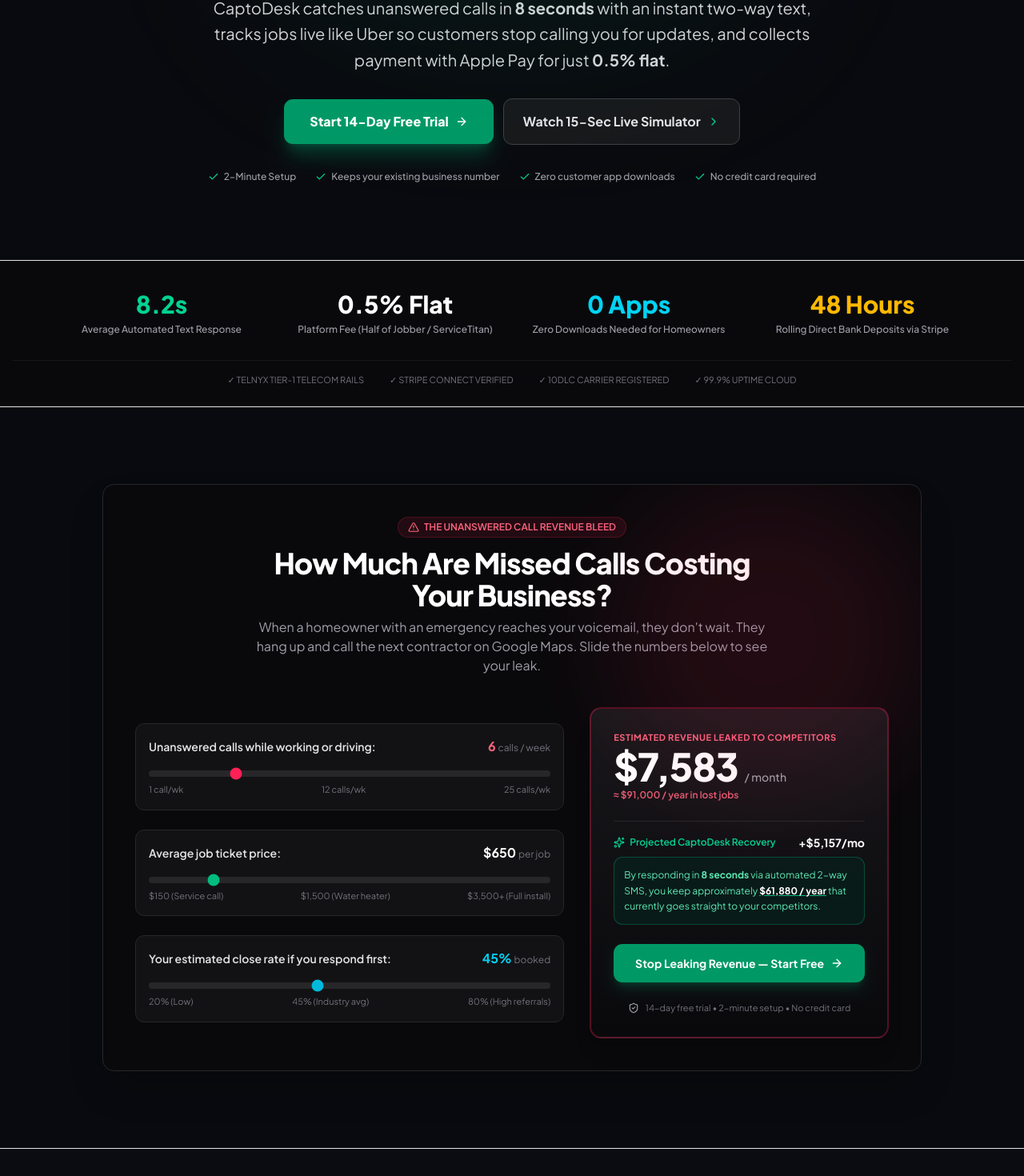
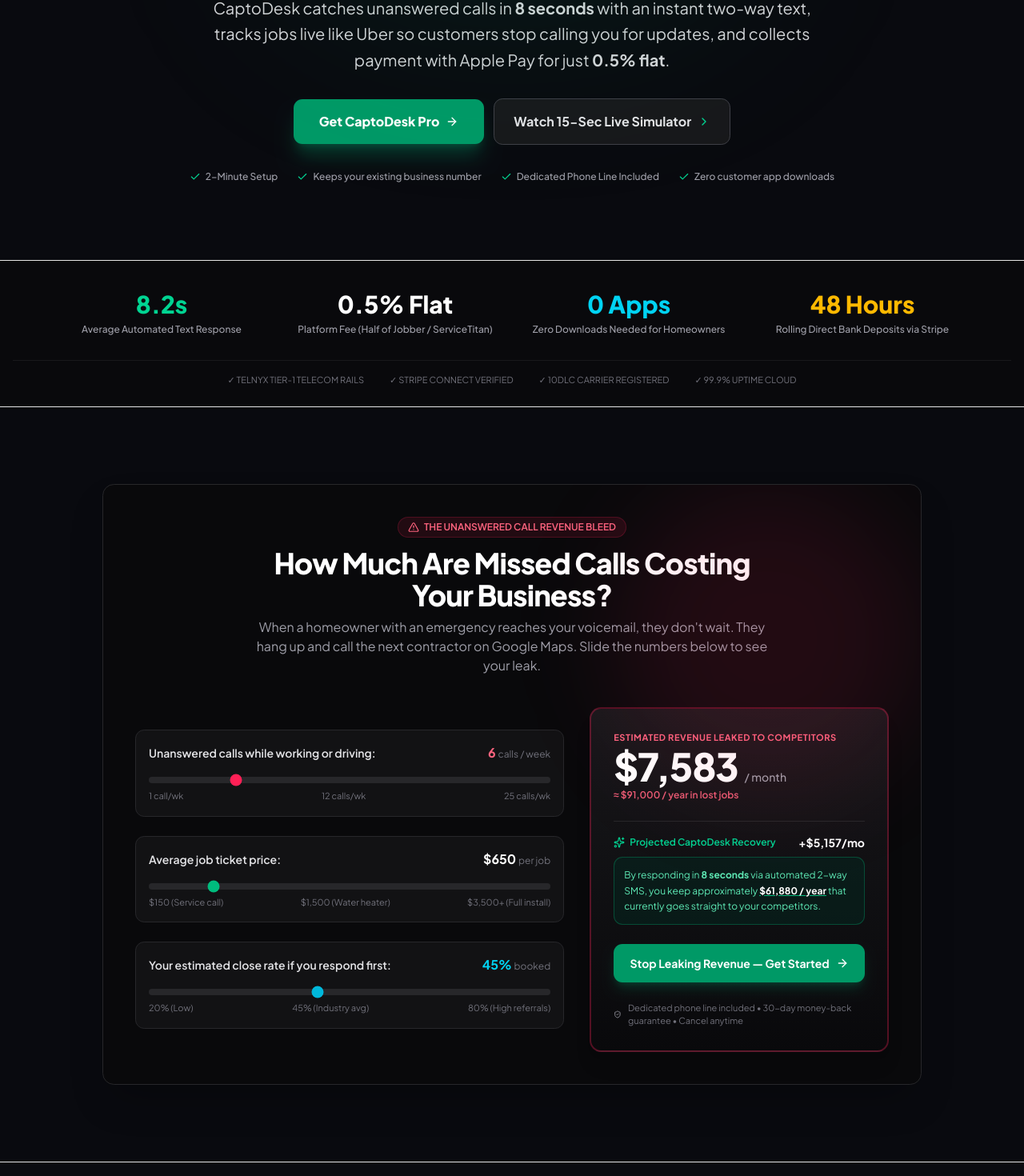
Before and after one commit to corvexastudio/corvexa-platform, a Next.js app: page / in a window 1280 px wide. Shown: the part 431-1901 px from the top of the page at 80% size. Built offline with nearby package versions, Linux system fonts and the light colour scheme; no server answers.

Commit message:
chore(pricing): replace free trial with 30-day money-back guarantee and dedicated line inclusion

```diff
--- a/src/app/page.tsx
+++ b/src/app/page.tsx
@@ -113,7 +113,7 @@
                   href="/client/login"
                   className="px-4 py-2 rounded-lg bg-emerald-600 hover:bg-emerald-500 text-white text-xs font-bold shadow-md shadow-emerald-600/20 transition-all flex items-center gap-1"
                 >
-                  <span>Start Free Trial</span>
+                  <span>Get Started</span>
                   <ArrowRight className="w-3.5 h-3.5" />
                 </Link>
               </>
@@ -187,7 +187,7 @@
                 href="/client/login"
                 className="w-full text-center py-2 text-xs font-bold text-white bg-emerald-600 rounded-lg shadow"
               >
-                Start 14-Day Free Trial
+                Get Started Today
               </Link>
             </div>
           </div>
@@ -222,7 +222,7 @@
               href="/client/login"
               className="w-full sm:w-auto px-8 py-4 rounded-xl bg-emerald-600 hover:bg-emerald-500 text-white font-extrabold text-sm sm:text-base shadow-xl shadow-emerald-600/30 flex items-center justify-center gap-2 transition-all transform hover:-translate-y-0.5"
             >
-              <span>Start 14-Day Free Trial</span>
+              <span>Get CaptoDesk Pro</span>
               <ArrowRight className="w-4 h-4" />
             </Link>
             <a
@@ -243,10 +243,10 @@
               <Check className="w-3.5 h-3.5 text-emerald-400" /> Keeps your existing business number
             </span>
             <span className="flex items-center gap-1.5">
-              <Check className="w-3.5 h-3.5 text-emerald-400" /> Zero customer app downloads
+              <Check className="w-3.5 h-3.5 text-emerald-400" /> Dedicated Phone Line Included
             </span>
             <span className="flex items-center gap-1.5">
-              <Check className="w-3.5 h-3.5 text-emerald-400" /> No credit card required
+              <Check className="w-3.5 h-3.5 text-emerald-400" /> Zero customer app downloads
             </span>
           </div>
         </div>
@@ -500,7 +500,7 @@
         {/* Pricing Card */}
         <div className="rounded-3xl border-2 border-emerald-500/40 bg-zinc-950 p-6 sm:p-10 shadow-2xl relative overflow-hidden space-y-8">
           <div className="absolute top-0 right-0 px-4 py-1.5 bg-emerald-600 text-white font-bold text-xs uppercase font-mono tracking-wider rounded-bl-xl">
-            14-DAY RISK-FREE TRIAL
+            30-DAY MONEY-BACK GUARANTEE
           </div>
 
           <div className="flex flex-col sm:flex-row sm:items-baseline justify-between gap-4">
@@ -533,7 +533,7 @@
             </div>
             <div className="flex items-center gap-2">
               <CheckCircle2 className="w-4 h-4 text-emerald-400 shrink-0" />
-              <span>Dedicated carrier-verified phone line (10DLC)</span>
+              <span>Dedicated carrier-verified phone line (10DLC included)</span>
             </div>
             <div className="flex items-center gap-2">
               <CheckCircle2 className="w-4 h-4 text-emerald-400 shrink-0" />
@@ -546,11 +546,11 @@
               href="/client/login"
               className="w-full sm:w-auto px-8 py-3.5 rounded-xl bg-emerald-600 hover:bg-emerald-500 text-white font-bold text-sm shadow-lg shadow-emerald-600/30 flex items-center justify-center gap-2 transition-all"
             >
-              <span>Start 14-Day Free Trial</span>
+              <span>Get Started Today</span>
               <ArrowRight className="w-4 h-4" />
             </Link>
             <span className="text-xs text-zinc-400 text-center sm:text-right">
-              No credit card required. Cancel in 1 click anytime.
+              Month-to-month. Cancel anytime with 1 click.
             </span>
           </div>
         </div>
@@ -568,14 +568,14 @@
             Stop Donating Jobs to the Next Guy on Google.
           </h2>
           <p className="text-sm sm:text-base text-zinc-300 max-w-xl mx-auto">
-            Test CaptoDesk on your next 20 service calls. If you don&apos;t save at least two jobs that would have slipped through the cracks, it costs you nothing.
+            Activate CaptoDesk on your next 20 service calls. If you don&apos;t save at least two jobs that would have slipped through the cracks, we will refund 100% of your software fee.
           </p>
           <div className="pt-2">
             <Link
               href="/client/login"
               className="inline-flex items-center justify-center gap-2 px-8 py-4 rounded-xl bg-emerald-600 hover:bg-emerald-500 text-white font-extrabold text-base shadow-xl shadow-emerald-600/30 transition-all transform hover:-translate-y-0.5"
             >
-              <span>Start Your 14-Day Free Trial →</span>
+              <span>Activate CaptoDesk Pro →</span>
             </Link>
           </div>
           <p className="text-xs text-zinc-500 font-mono">
--- a/src/components/landing/dual-phone-simulator.tsx
+++ b/src/components/landing/dual-phone-simulator.tsx
@@ -602,7 +602,7 @@
           href="/client/login"
           className="inline-flex items-center justify-center gap-1.5 px-4 py-2 rounded-lg bg-emerald-600 hover:bg-emerald-500 text-white font-bold text-xs whitespace-nowrap shadow-md shadow-emerald-600/20 transition-all"
         >
-          <span>Start 14-Day Free Trial</span>
+          <span>Get Started Today</span>
           <ArrowRight className="w-3.5 h-3.5" />
         </a>
       </div>
--- a/src/components/landing/faq-section.tsx
+++ b/src/components/landing/faq-section.tsx
@@ -32,6 +32,10 @@
   {
     q: 'Can my crew or sub-contractors use this on their phones?',
     a: "Yes. Every technician gets their own clean mobile login. When they leave for a job, they tap 'On My Way'. The homeowner instantly gets their live tracking link with the technician's name and ETA, eliminating 'Where are you?' phone calls to your main line."
+  },
+  {
+    q: 'Why do you offer a 30-day money-back guarantee instead of a free trial?',
+    a: "Unlike generic software apps, CaptoDesk provisions a real, dedicated phone number and pays for strict 10DLC carrier compliance registration for your business the moment you join. We absorb those upfront telecom costs for you. To keep it completely risk-free, we back it with a 30-day money-back guarantee: if CaptoDesk doesn't save you at least two jobs in your first month, we will refund 100% of your software fee."
   }
 ]
 
--- a/src/components/landing/revenue-calculator.tsx
+++ b/src/components/landing/revenue-calculator.tsx
@@ -164,13 +164,13 @@
             href="/client/login"
             className="w-full py-3.5 px-4 bg-emerald-600 hover:bg-emerald-500 text-white rounded-xl font-bold text-sm shadow-lg shadow-emerald-600/25 flex items-center justify-center gap-2 transition-all transform hover:-translate-y-0.5"
           >
-            <span>Stop Leaking Revenue — Start Free</span>
+            <span>Stop Leaking Revenue — Get Started</span>
             <ArrowRight className="w-4 h-4" />
           </a>
 
           <div className="flex items-center justify-center gap-2 text-[11px] text-zinc-500">
             <ShieldCheck className="w-3.5 h-3.5 text-zinc-400" />
-            <span>14-day free trial • 2-minute setup • No credit card</span>
+            <span>Dedicated phone line included • 30-day money-back guarantee • Cancel anytime</span>
           </div>
         </div>
       </div>
```
